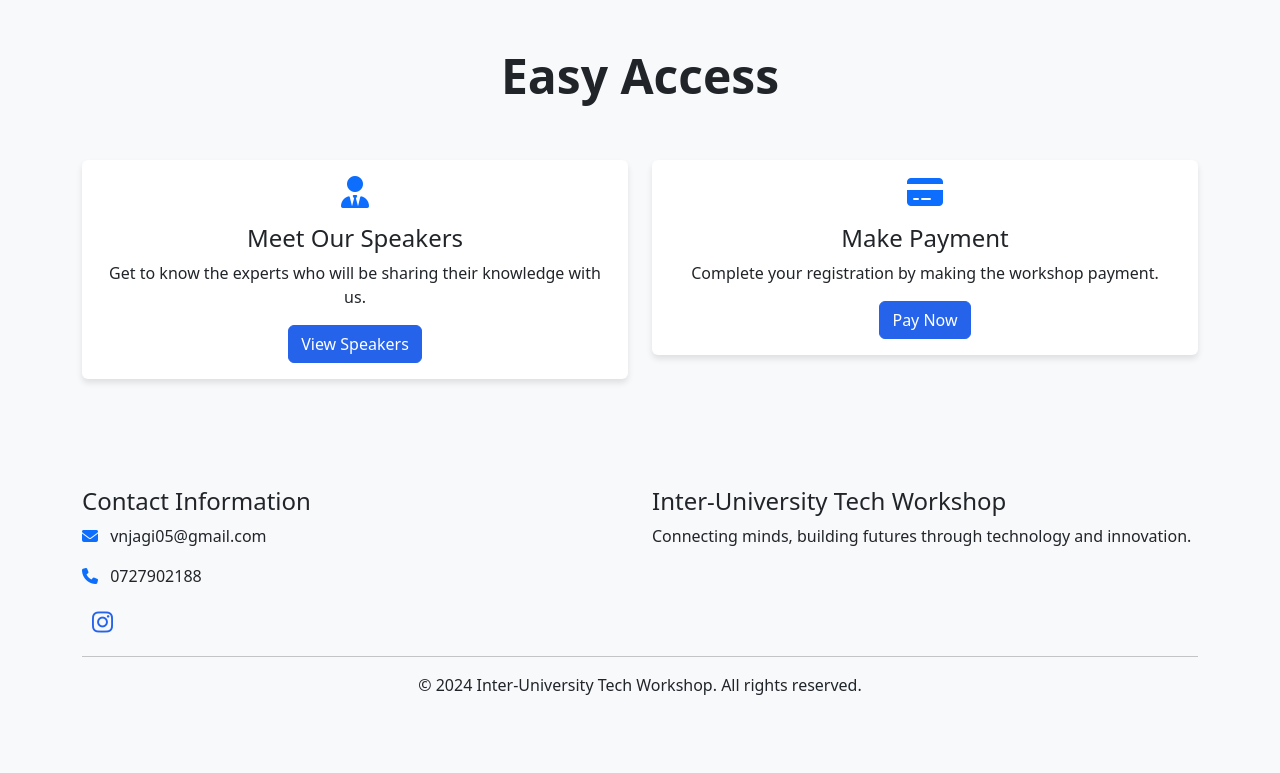
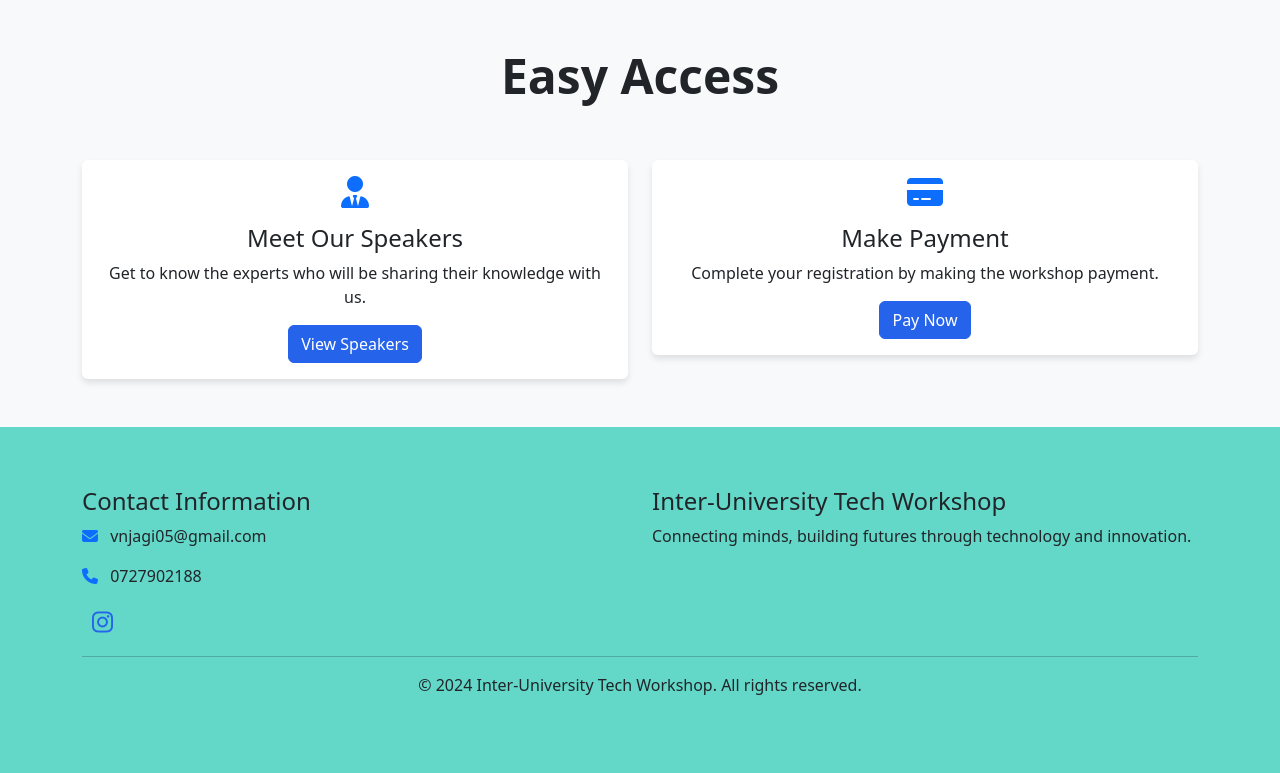
Before and after one commit to Vict0r-StarLit-Reader/Inter-University--Tech-Workshop, a Django app: page / in a window 1280 px wide. Shown: the part 1139-1912 px from the top of the page. Run offline with Django 5.2, Linux system fonts and the light colour scheme.

Commit message:
initial commit

```diff
--- a/website/templates/website/base.html
+++ b/website/templates/website/base.html
@@ -45,7 +45,7 @@
         }
 
         .contact-section {
-            background-color: #f8f9fa;
+            background-color: rgb(99, 216, 200);
             padding: 60px 0;
         }
 
```
